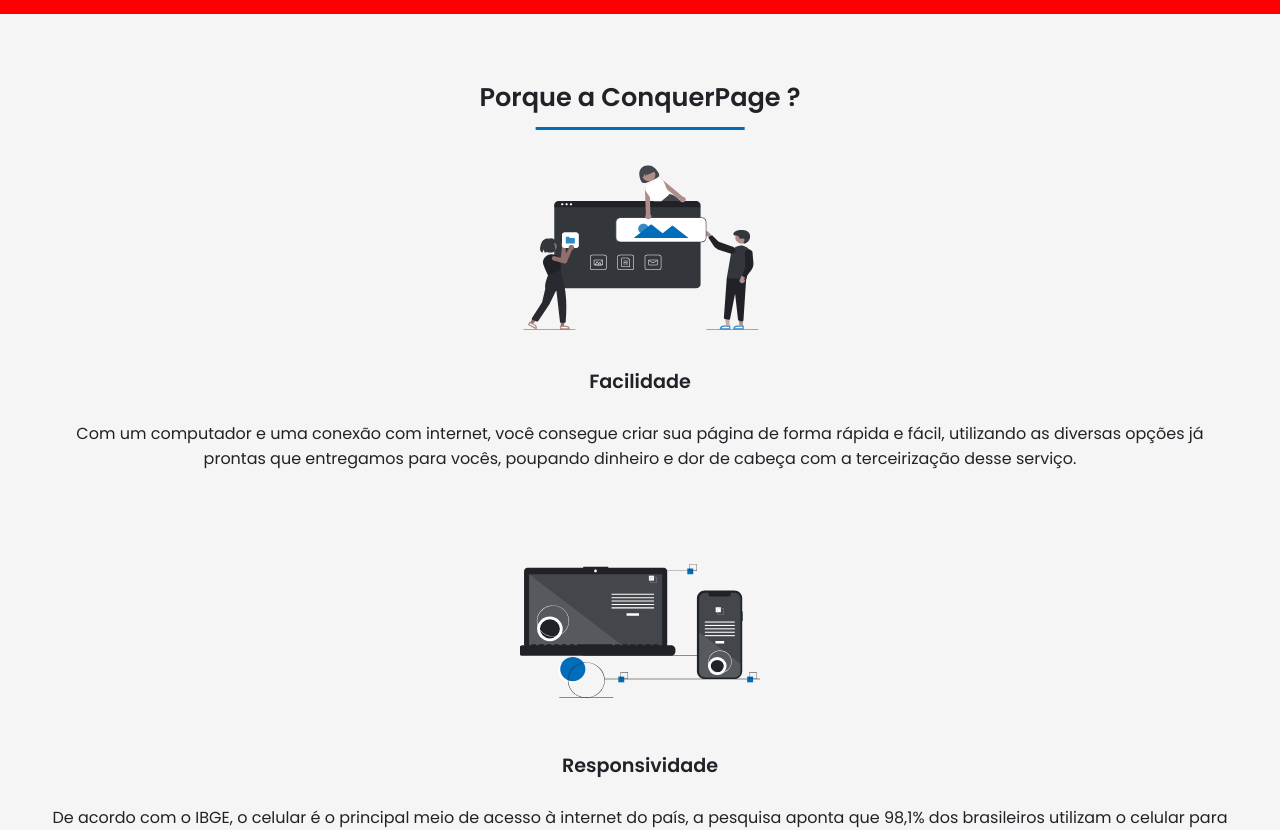
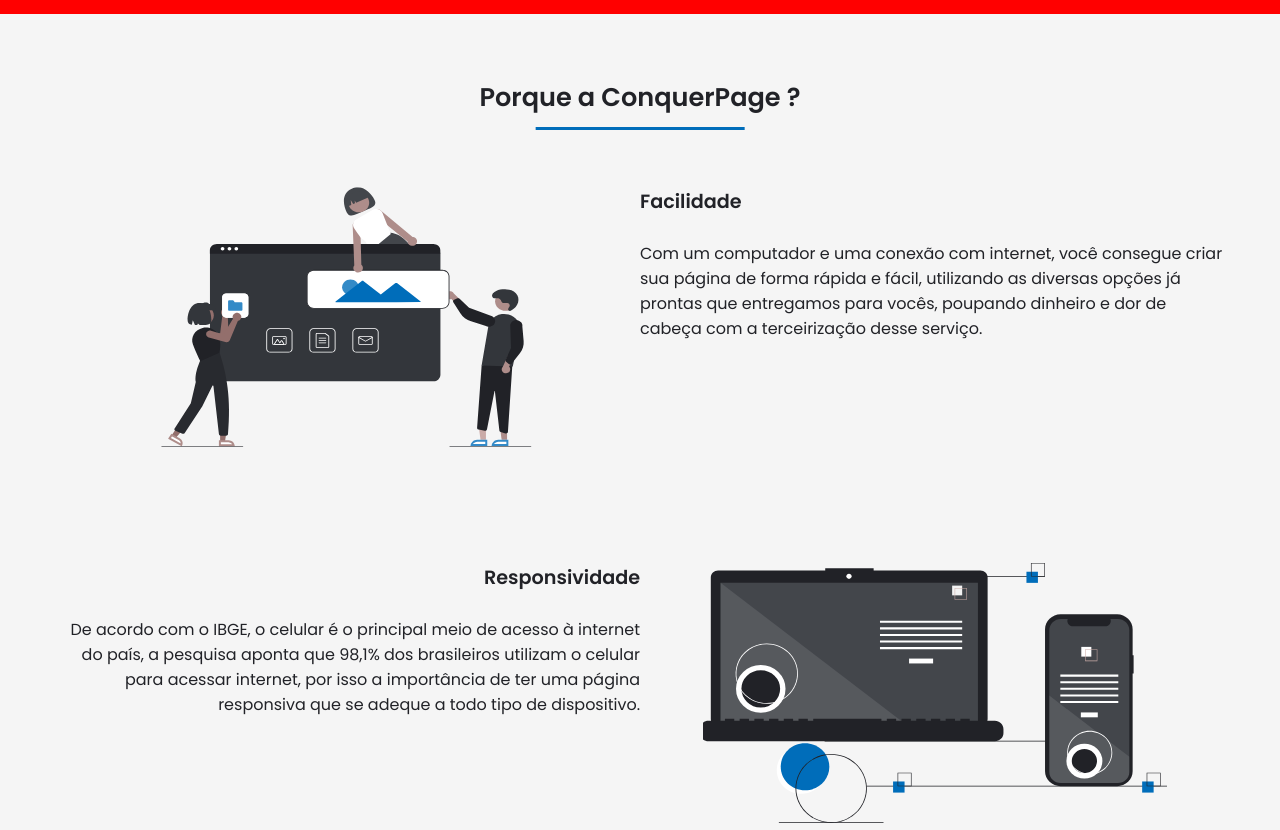
Before and after one commit to ConquerPage/landing-conquer-page, a Next.js app: page / in a window 1280 px wide. Shown: the part 732-1562 px from the top of the page. Built offline with nearby package versions, Linux system fonts and the light colour scheme.

Commit message:
create section why Conquer Page

```diff
--- a/src/components/SectionWhyConquerPage/index.tsx
+++ b/src/components/SectionWhyConquerPage/index.tsx
@@ -1,7 +1,12 @@
 import Image from 'next/image';
 import { useMemo } from 'react';
 import { Title } from '../Title';
-import { SectionContainer, Content, ImageContainer } from './styles';
+import {
+  SectionContainer,
+  ContentAni,
+  ItemContentAni,
+  ImageContainer,
+} from './styles';
 
 export function SectionWhyConquerPage() {
   const content = useMemo(() => {
@@ -37,12 +42,49 @@
     ];
   }, []);
 
+  const contentVariants = {
+    hidden: {
+      opacity: 0,
+      transition: {
+        duration: 0.2,
+      },
+    },
+    visible: {
+      opacity: 1,
+      transition: {
+        duration: 0.9,
+        staggerChildren: 0.4,
+        delayChildren: 0.5,
+      },
+    },
+  };
+
   return (
     <SectionContainer>
       <Title value="Porque a ConquerPage ?" />
-      <Content>
-        {content.map((item) => (
-          <div key={item.id}>
+      <ContentAni
+        initial="hidden"
+        whileInView="visible"
+        viewport={{ once: true, amount: 0.1 }}
+        variants={contentVariants}
+      >
+        {content.map((item, index) => (
+          <ItemContentAni
+            key={item.id}
+            variants={{
+              visible: {
+                x: 0,
+                transition: {
+                  type: 'spring',
+                  duration: 1,
+                  bounce: 0.2,
+                },
+              },
+              hidden: {
+                x: index === 1 ? '200%' : '-200%',
+              },
+            }}
+          >
             <ImageContainer style={{ display: 'block', position: 'relative' }}>
               <Image
                 src={item.imageUrl}
@@ -52,11 +94,13 @@
                 priority
               />
             </ImageContainer>
-            <h3>{item.title}</h3>
-            <p>{item.description}</p>
-          </div>
+            <div>
+              <h3>{item.title}</h3>
+              <p>{item.description}</p>
+            </div>
+          </ItemContentAni>
         ))}
-      </Content>
+      </ContentAni>
     </SectionContainer>
   );
 }
--- a/src/components/SectionWhyConquerPage/styles.ts
+++ b/src/components/SectionWhyConquerPage/styles.ts
@@ -1,3 +1,4 @@
+import { motion } from 'framer-motion';
 import styled from 'styled-components';
 
 export const SectionContainer = styled.section`
@@ -6,11 +7,18 @@
   padding: 4rem 1rem;
 `;
 
-export const Content = styled.div`
+export const ContentAni = styled(motion.div)`
   margin: 0 auto;
   max-width: 1180px;
 
-  > div {
+  margin-top: 2.5rem;
+
+  @media (min-width: 768px) {
+    margin-top: 3.75rem;
+  }
+`;
+
+export const ItemContentAni = styled(motion.div)`
   display: flex;
   flex-direction: column;
 
@@ -18,19 +26,41 @@
 
   margin-bottom: 2.5rem;
 
+  > div {
+    text-align: center;
     > h3 {
       width: 100%;
-      text-align: center;
 
       display: inline-block;
       margin-bottom: 1.5625rem;
+      font-weight: 700;
       font-size: var(--font-lg);
     }
 
     > p {
       width: 100%;
-      text-align: center;
+
       font-size: var(--font-sm);
+    }
+  }
+
+  @media (min-width: 768px) {
+    display: flex;
+    flex-direction: row;
+
+    margin-bottom: 7.25rem;
+
+    > div {
+      width: 50%;
+
+      text-align: left;
+    }
+    &:nth-child(even) {
+      flex-direction: row-reverse;
+
+      > div {
+        text-align: right;
+      }
     }
   }
 `;
@@ -41,5 +71,10 @@
   width: 240px;
   height: 240px;
 
+  @media (min-width: 576px) {
+    width: 260px;
+    height: 260px;
+  }
+
   margin: 0 auto;
 `;
```
Also changed, not shown: public/images/imageOptimize.svg. Lines whose indentation alone changed are shown as unchanged.
